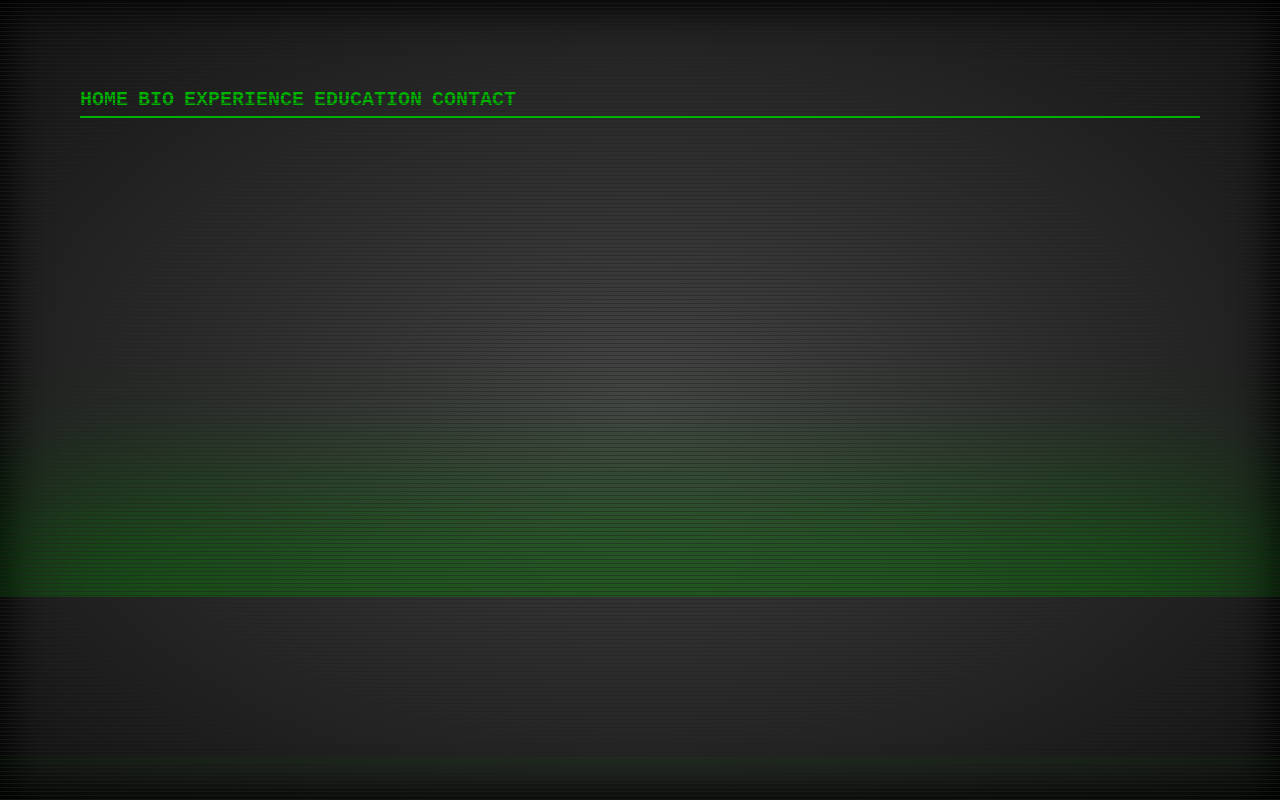
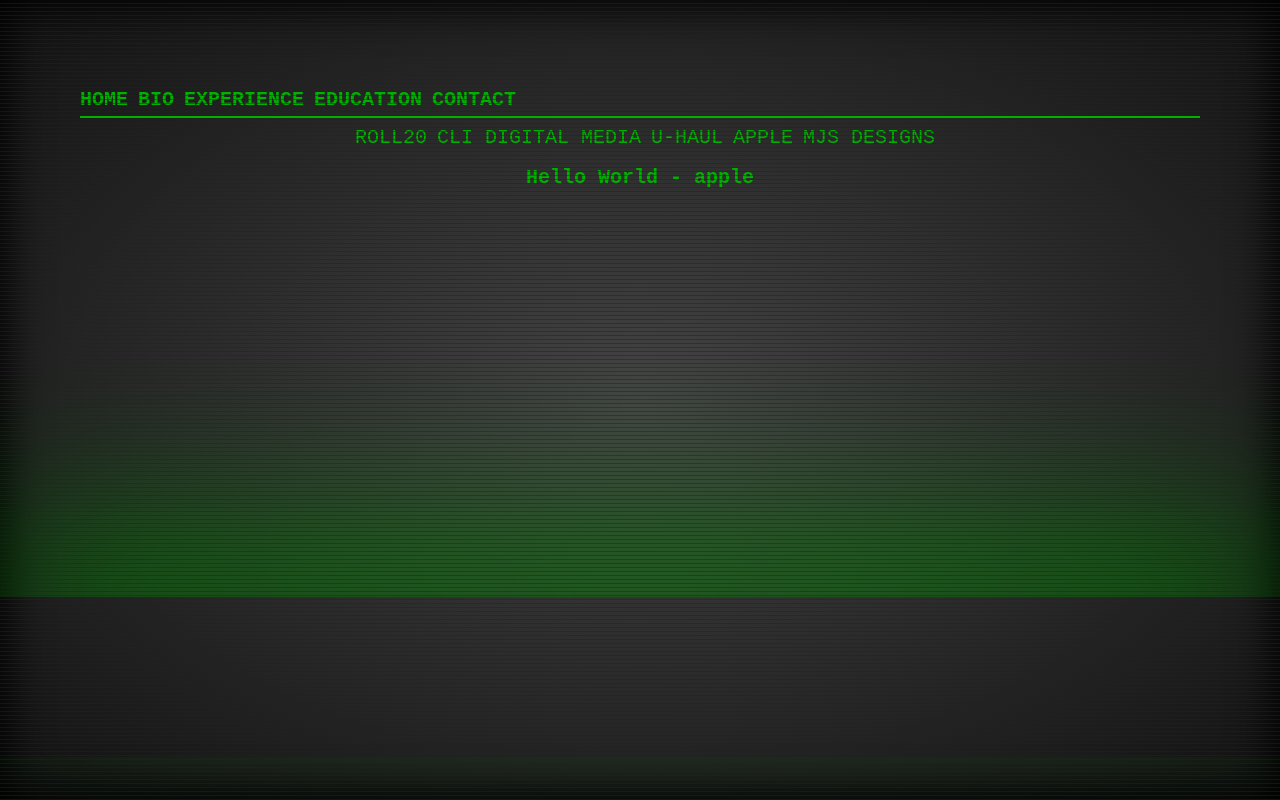
Before and after one commit to NicholasR77/Pipfolio, a React (Create React App) app: page /experience/apple in a window 1280 px wide. Built offline with nearby package versions, Linux system fonts and the light colour scheme.

Commit message:
Adding a submenu and json data for jobs

```diff
--- /dev/null
+++ b/src/components/JobDetails.tsx
@@ -0,0 +1,21 @@
+import { useParams } from 'react-router-dom';
+
+// Types
+import { JobsType } from '../types/Jobs';
+
+// Job Data
+import Jobs from '../data/jobs.json';
+
+export default function JobDetails() {
+    let { jobName } = useParams();
+
+    const jobs: JobsType = Jobs;
+
+    const currentJob = jobName ? jobs[jobName] : jobs["default"];
+
+    return (
+        <div>
+            <h2>Hello World - { currentJob.name }</h2>
+        </div>
+    )
+}
--- /dev/null
+++ b/src/components/SubMenu.tsx
@@ -0,0 +1,11 @@
+interface SubMenuProps {
+    children: React.ReactNode;
+}
+
+export default function SubMenu(props: SubMenuProps) {
+    return (
+        <nav className="sub-nav">
+            { props.children }
+        </nav>
+    )
+}
--- /dev/null
+++ b/src/data/jobs.json
@@ -0,0 +1,26 @@
+{
+    "default": {
+        "name": "Default",
+        "description": "Default"
+    },
+    "roll20": {
+        "name": "Roll20",
+        "description": "Rolls a dice with the given number of sides."
+    },
+    "cli": {
+        "name": "CLI",
+        "description": "Test description"
+    },
+    "uhaul": {
+        "name": "uhaul",
+        "description": "Test description"
+    },
+    "apple": {
+        "name": "apple",
+        "description": "Test description"
+    },
+    "mjs": {
+        "name": "mjs",
+        "description": "Test description"
+    }
+}
--- a/src/styles/Pipfolio.css
+++ b/src/styles/Pipfolio.css
@@ -64,7 +64,7 @@ p:last-child:after {
     border-bottom: var(--primary-color) solid 2px;
 }
 
-.main-nav ul {
+.main-nav ul, .sub-nav ul {
     display: flex;
     flex-flow: row wrap;
     justify-content: flex-start;
@@ -73,15 +73,23 @@ p:last-child:after {
     margin: 0;
 }
 
-.main-nav ul li {
+.main-nav ul li, .sub-nav ul li {
     text-transform: uppercase;
     font-weight: 900;
     font-size: 26px;
     padding-left: 10px;
 }
 
-.main-nav ul li:first-child {
+.main-nav ul li:first-child, .sub-nav li {
     padding-left: 0;
+}
+
+.sub-nav ul {
+    justify-content: center;
+}
+
+.sub-nav ul li {
+    font-weight: 500;
 }
 
 /* Animations */
--- /dev/null
+++ b/src/types/Jobs.ts
@@ -0,0 +1,8 @@
+export interface JobsType {
+    [key: string]: JobType;
+}
+
+interface JobType {
+    name: string,
+    description: string,
+}
--- a/src/views/Experience.tsx
+++ b/src/views/Experience.tsx
@@ -1,5 +1,20 @@
+import { Link, Outlet } from 'react-router-dom';
+
+import SubMenu from '../components/SubMenu'
+
 export default function Experience() {
     return (
-        <h2>Experience</h2>
+        <div className='experience'>
+            <SubMenu>
+                <ul>
+                    <li><Link to='roll20'>Roll20</Link></li>
+                    <li><Link to='cli'>CLI Digital Media</Link></li>
+                    <li><Link to='uhaul'>U-Haul</Link></li>
+                    <li><Link to='apple'>Apple</Link></li>
+                    <li><Link to='mjs'>MJS Designs</Link></li>
+                </ul>
+            </SubMenu>
+            <Outlet />
+        </div>
     )
 }
--- a/src/views/PipfolioWindow.tsx
+++ b/src/views/PipfolioWindow.tsx
@@ -3,12 +3,16 @@ import {
     Route,
 } from 'react-router-dom';
 
+// Main Views
 import Home from './Home';
 import Bio from './Bio';
 import Experience from './Experience';
 import Education from './Education';
 import Contact from './Contact'
+
+// Components
 import MainMenu from '../components/MainMenu';
+import JobDetails from '../components/JobDetails';
 
 export default function PipfolioWindow() {
     return (
@@ -16,10 +20,12 @@ export default function PipfolioWindow() {
             <MainMenu />
             <Routes>
                 <Route path='/' element={<Home />}></Route>
-                <Route path='/bio' element={<Bio />}></Route>
-                <Route path='/experience' element={<Experience />}></Route>
-                <Route path='/education' element={<Education />}></Route>
-                <Route path='/contact' element={<Contact />}></Route>
+                <Route path='bio' element={<Bio />}></Route>
+                <Route path='experience' element={<Experience />}>
+                    <Route path=':jobName' element={<JobDetails />} />
+                </Route>
+                <Route path='education' element={<Education />}></Route>
+                <Route path='contact' element={<Contact />}></Route>
             </Routes>
         </div>
     )
--- /dev/null
+++ b/src/views/subviews/Roll20.tsx
@@ -0,0 +1,5 @@
+export default function Roll20() {
+    return (
+        <h2>Roll20</h2>
+    )
+}
```
